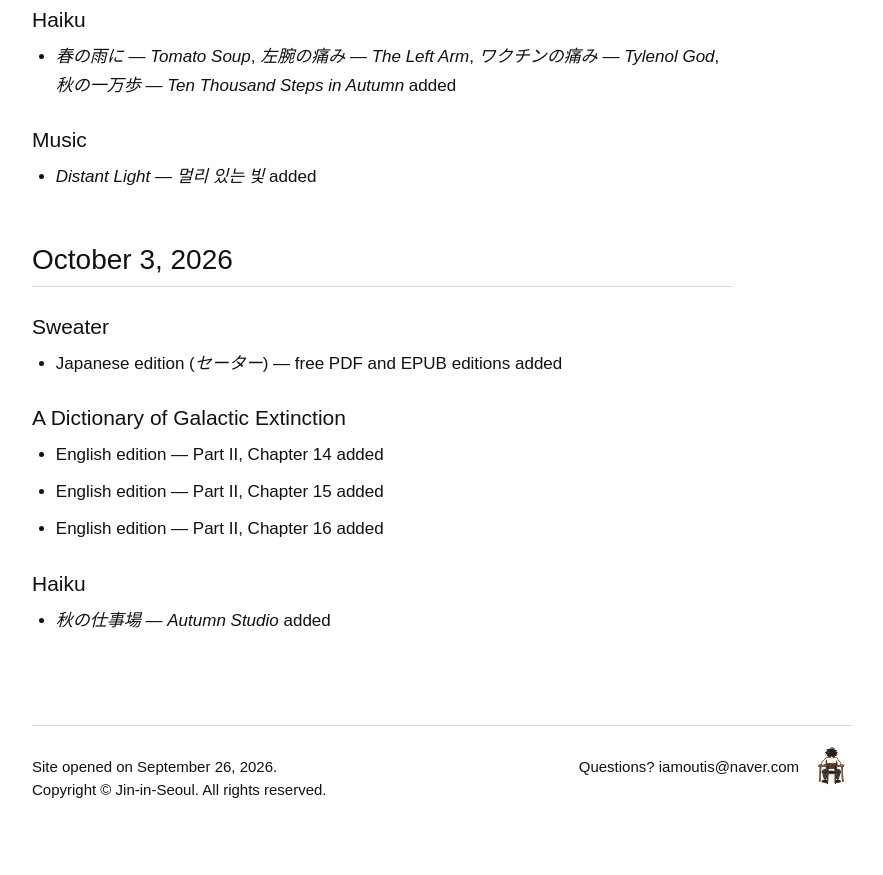
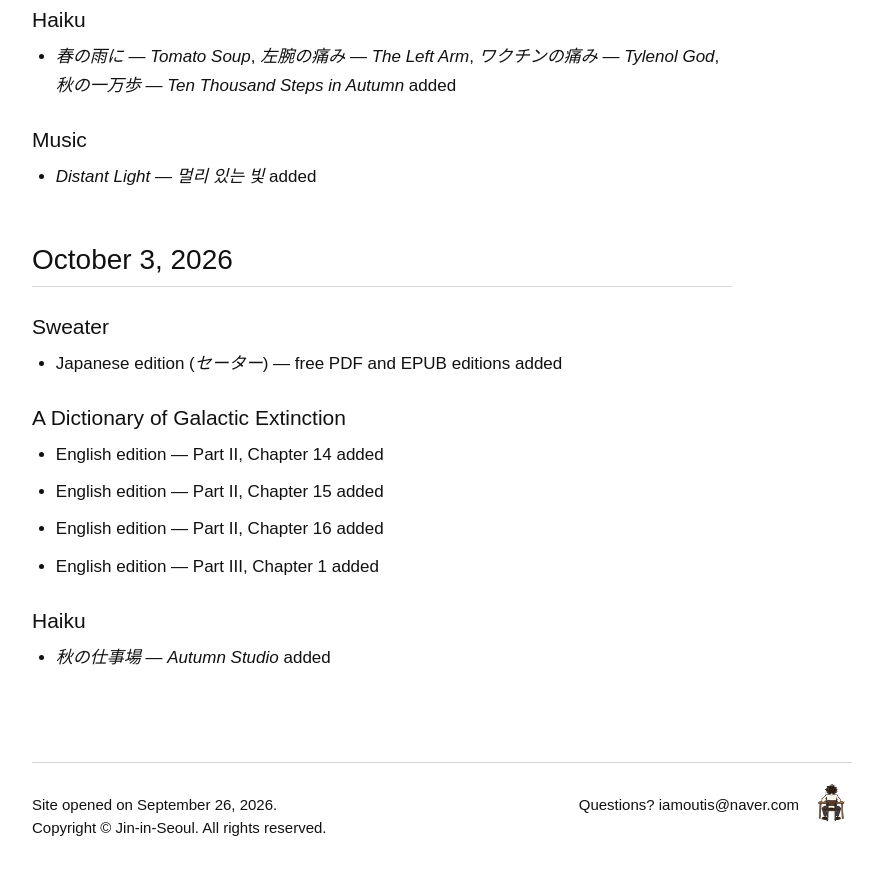
Before and after one commit to Jin-in-Seoul/Jin-in-Seoul, a Jekyll site: the page built from publication-log/index.html, in a window 1280 px wide and 900 px high, scrolled down 2839 px. Shown: the top 875 px of the window, without its empty margins (198-1081 px from the left). Built offline with Jekyll 4.4.1, drawn with Linux system fonts in a browser that asks for light colours.

Commit message:
Update publication log for English Part III chapter 1

```diff
--- a/publication-log/index.html
+++ b/publication-log/index.html
@@ -161,6 +161,7 @@
           <li>English edition — Part II, Chapter 14 added</li>
           <li>English edition — Part II, Chapter 15 added</li>
           <li>English edition — Part II, Chapter 16 added</li>
+          <li>English edition — Part III, Chapter 1 added</li>
         </ul>
 
         <h3>Haiku</h3>
```
